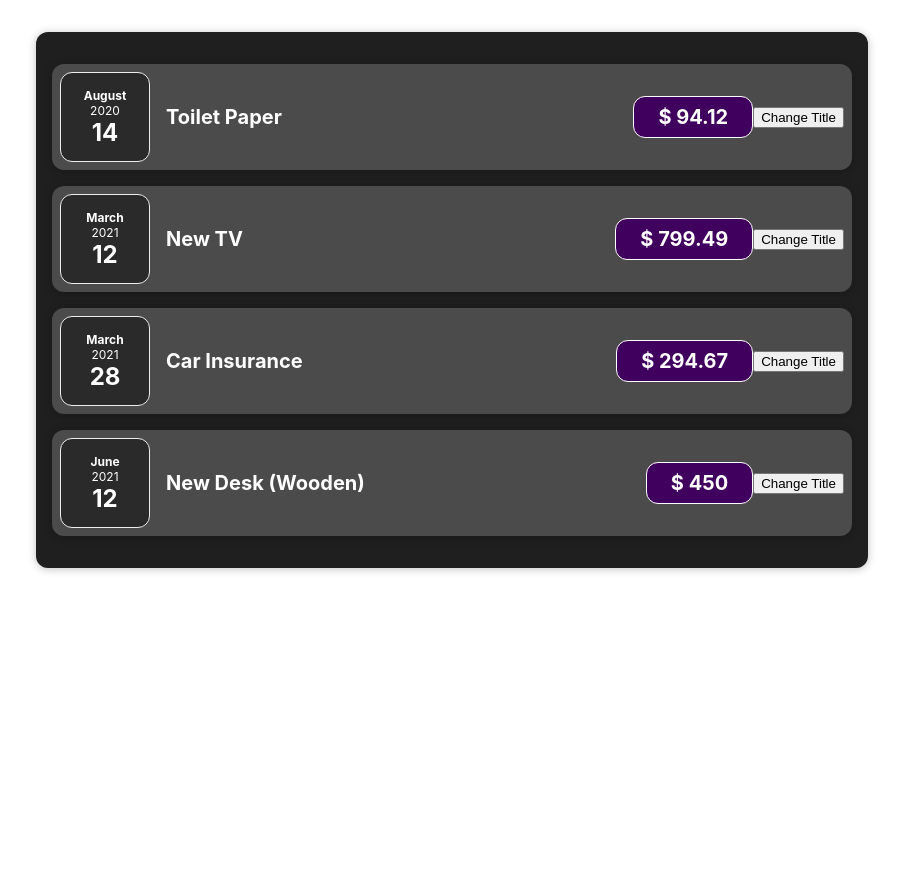
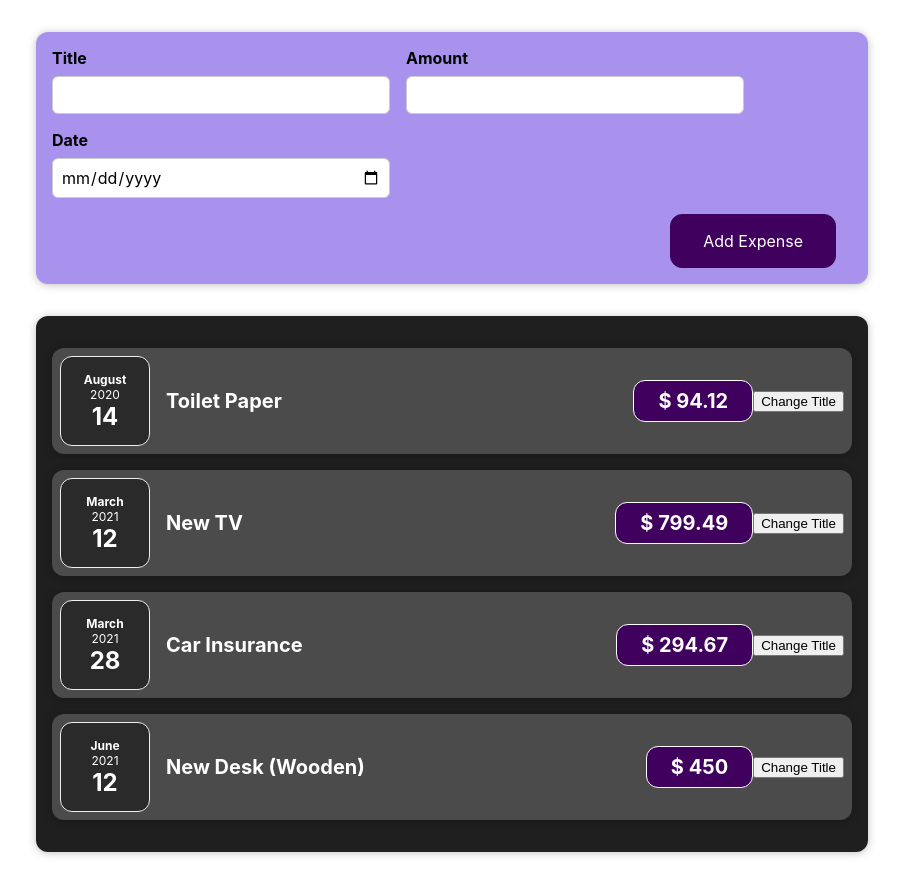
Before and after one commit to ShajnoskiIlija/React-Components-Basics, a React (Create React App) app: page / in a window 1280 px wide. Shown: the whole page, without its empty margins (188-1091 px from the left). Before the commit the page ends 800 px from the top, so only its background shows below. Built offline with nearby package versions, Linux system fonts and the light colour scheme.

Commit message:
Handling Events

```diff
--- a/src/App.js
+++ b/src/App.js
@@ -1,4 +1,6 @@
 import './App.css';
+
+import NewExpense from './components/NewExpense/NewExpense';
 import Expenses from './components/Expenses/Expenses';
 
 const App = () => {
@@ -25,6 +27,7 @@
   ];
   return (
     <div >
+      <NewExpense />
      <Expenses items={expenses} />
     </div>
   );
--- /dev/null
+++ b/src/components/NewExpense/ExpenseForm.css
@@ -0,0 +1,26 @@
+.new-expense__controls {
+    display: flex;
+    flex-wrap: wrap;
+    gap: 1rem;
+    margin-bottom: 1rem;
+    text-align: left;
+  }
+
+  .new-expense__control label {
+    font-weight: bold;
+    margin-bottom: 0.5rem;
+    display: block;
+  }
+
+  .new-expense__control input {
+    font: inherit;
+    padding: 0.5rem;
+    border-radius: 6px;
+    border: 1px solid #ccc;
+    width: 20rem;
+    max-width: 100%;
+  }
+
+  .new-expense__actions {
+    text-align: right;
+  }
--- /dev/null
+++ b/src/components/NewExpense/ExpenseForm.js
@@ -0,0 +1,44 @@
+import React, { useState } from 'react';
+
+import './ExpenseForm.css';
+
+const ExpenseForm = () => {
+    const [enteredTitle, setEnteretTitle] = useState('');
+
+    const titleChangeHandler = (event) => {
+        setEnteretTitle(event.target.value);
+
+    };
+
+    const amountChangeHandler = event => {
+
+    };
+
+    const dateChangeHandler = event => {
+
+    };
+
+  return (
+    <form>
+      <div className='new-expense__controls'>
+        <div className='new-expense__control'>
+          <label>Title</label>
+          <input type='text' onChange={titleChangeHandler} />
+        </div>
+        <div className='new-expense__control'>
+          <label>Amount</label>
+          <input type='number' min='0.01' step='0.01' onChange={amountChangeHandler} />
+        </div>
+        <div className='new-expense__control'>
+          <label>Date</label>
+          <input type='date' min='2019-01-01' max='2022-12-31' onChange={dateChangeHandler} />
+        </div>
+      </div>
+      <div className='new-expense__actions'>
+        <button type='submit'>Add Expense</button>
+      </div>
+    </form>
+  );
+};
+
+export default ExpenseForm;
--- /dev/null
+++ b/src/components/NewExpense/NewExpense.css
@@ -0,0 +1,38 @@
+.new-expense {
+    background-color: #a892ee;
+    padding: 1rem;
+    margin: 2rem auto;
+    width: 50rem;
+    max-width: 95%;
+    border-radius: 12px;
+    text-align: center;
+    box-shadow: 0 1px 8px rgba(0, 0, 0, 0.25);
+  }
+
+  .new-expense button {
+    font: inherit;
+    cursor: pointer;
+    padding: 1rem 2rem;
+    border: 1px solid #40005d;
+    background-color: #40005d;
+    color: white;
+    border-radius: 12px;
+    margin-right: 1rem;
+  }
+
+  .new-expense button:hover,
+  .new-expense button:active {
+    background-color: #510674;
+    border-color: #510674;
+  }
+
+  .new-expense button.alternative {
+    color: #220131;
+    border-color: transparent;
+    background-color: transparent;
+  }
+
+  .new-expense button.alternative:hover,
+  .new-expense button.alternative:active {
+    background-color: #ddb3f8;
+  }
--- /dev/null
+++ b/src/components/NewExpense/NewExpense.js
@@ -0,0 +1,14 @@
+import './NewExpense.css';
+import ExpenseForm from './ExpenseForm';
+
+const NewExpense = () => {
+  return (
+    <div className='new-expense'>
+        <ExpenseForm />
+    </div>
+    );
+
+
+};
+
+export default NewExpense;
```
